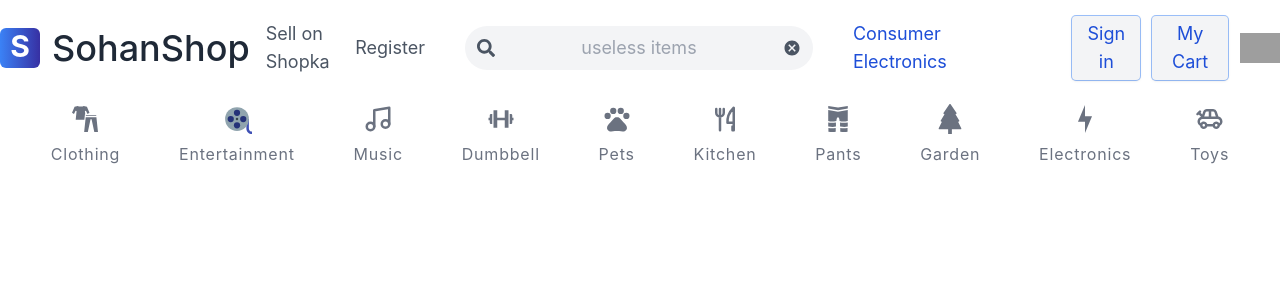
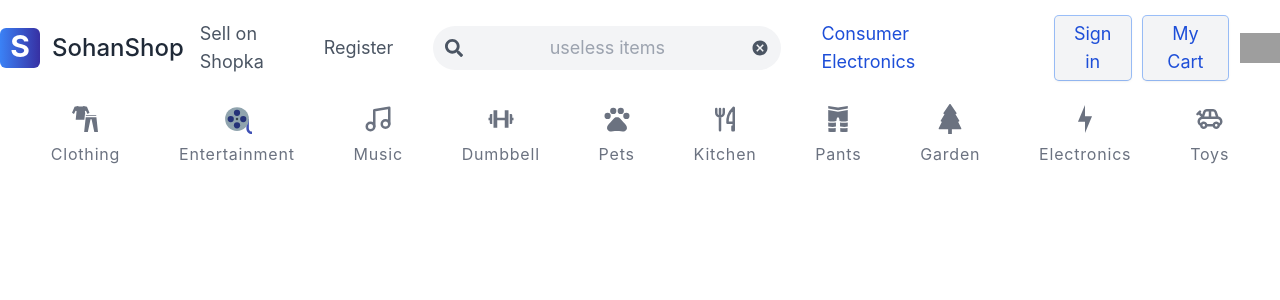
Before and after one commit to sohanemon/sohanshop, a React (Create React App) app: page / in a window 1280 px wide. Shown: the top 300 px of the page. Built offline with nearby package versions, Linux system fonts and the light colour scheme; grey boxes are pictures that could not be loaded.

Commit message:
header updated

```diff
--- a/src/components/header/header.jsx
+++ b/src/components/header/header.jsx
@@ -31,7 +31,7 @@ function Left({}) {
             S
           </p>
         </div>
-        <a href='/' className='text-4xl font-medium leading-9 text-gray-800'>
+        <a href='/' className='text-2xl font-medium leading-9 text-gray-800'>
           SohanShop
         </a>
       </div>
```
